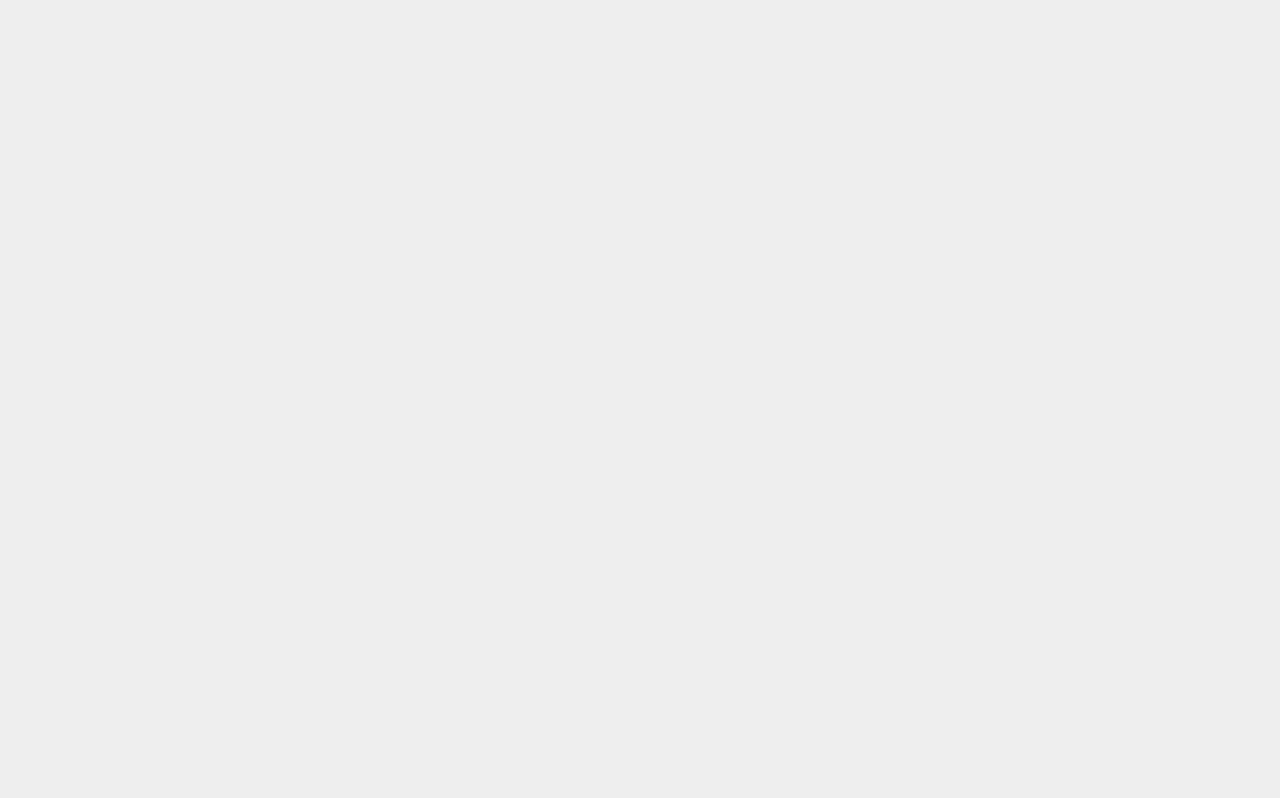
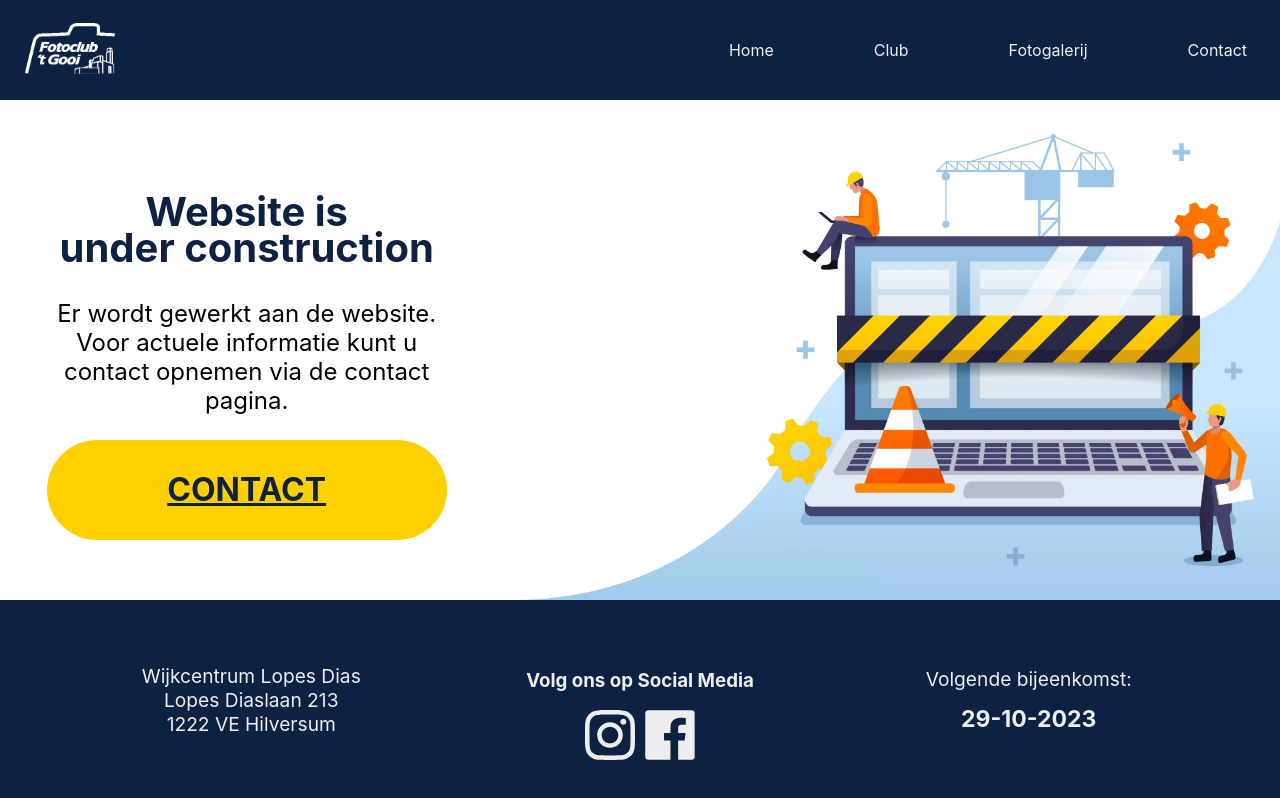
Before and after one commit to J-Segers/fctgooi, a React (Create React App) app: page /info in a window 1280 px wide. Before the commit this address had no page. Built offline with nearby package versions, Linux system fonts and the light colour scheme; the HTML template or start-up script is replaced by a standard one.

Commit message:
header navbar uitgebreid met dropdown voor club

```diff
--- a/src/App.tsx
+++ b/src/App.tsx
@@ -7,10 +7,12 @@ function App() {
   return (
 
     <BrowserRouter>
-
         <Routes>
           <Route path="/" element={<Home />} />
-          <Route path='/club' element={<UnderConstruction />} />
+          <Route path='/info' element={<UnderConstruction />} />
+          <Route path='/kalender' element={<UnderConstruction />} />
+          <Route path='/clubtochten' element={<UnderConstruction />} />
+          <Route path='/evenementen' element={<UnderConstruction />} />
           <Route path='/galerij' element={<UnderConstruction />} />
           <Route path='/contact' element={<UnderConstruction />} />
         </Routes>
--- a/src/components/header/Header.css
+++ b/src/components/header/Header.css
@@ -17,7 +17,7 @@ header {
     align-items: center;
 }
 
-#header-container a {
+#header-container .logo {
     margin-left: 25px;
 }
 
@@ -45,10 +45,6 @@ header {
         align-items: center;
     }
 
-    #header-container a {
-        margin-left: 100px;
-    }
-
     #header-container img {
         width: 90px;
     }
--- a/src/components/header/Header.tsx
+++ b/src/components/header/Header.tsx
@@ -1,20 +1,15 @@
 import React from 'react';
 import "./Header.css";
 import logo from "../../assets/logo.svg";
-import PropTypes from 'prop-types';
 import NavBar from '../navBar/NavBar';
 import { Link } from 'react-router-dom';
-
-Header.propTypes = {
-
-};
 
 function Header() {
 
     return (
         <header>
             <div id="header-container">
-                <Link to={"/"}><img src={logo} alt="" /></Link>
+                <Link to={"/"} className={"logo"}><img src={logo} alt="" /></Link>
                 <NavBar />
             </div>
         </header>
--- a/src/components/navBar/NavBar.css
+++ b/src/components/navBar/NavBar.css
@@ -11,7 +11,7 @@ nav {
     right: 1px;
 }
 
-nav a {
+nav a, nav .title {
     width: 200px;
     height: 50px;
     display: flex;
@@ -24,10 +24,54 @@ nav a {
     position: relative;
 }
 
+nav .title {
+    border-bottom: 1px solid var(--primary-color);
+}
+
 nav a:hover {
     background-color: var(--primary-color);
     color: var(--secundary-color);
     font-weight: bold;
+}
+
+.dropdown-open {
+    width: 200px;
+}
+
+
+
+.title:hover {
+    cursor: pointer;
+}
+
+.dropdown-open a {
+    width: 100%;
+    background-color: var(--primary-color);
+    color: var(--accent-text);
+    border-bottom: 1px solid var(--accent-text);
+}
+
+.dropdown-open a:hover {
+    background-color: var(--secundary-color);
+    color: var(--secundary-text);
+    border-bottom: 1px solid var(--accent-text);
+}
+
+.dropdown-open {
+    width: 198px;
+    height: auto;
+    border: 1px solid var(--secundary-color);
+    background-color: var(--primary-color);
+    z-index: initial;
+}
+
+.dropdown-open a:last-child {
+    border: 0;
+}
+
+.dropdown-closed {
+    display: none;
+    height: 0;
 }
 
 .open {
@@ -116,12 +160,10 @@ nav a:hover {
         flex-direction: row;
         position: unset;
         visibility: visible !important;
-        margin-right: 100px;
     }
 
     nav a {
         width: auto;
-        height: auto;
         background-color: var(--secundary-color);
         border: none;
     }
@@ -132,9 +174,40 @@ nav a:hover {
         font-weight:initial;
     }
 
-    nav a+a {
-        margin-left: 25px;
+    nav > *{
+        margin-left: 100px;
     }
+
+    nav a:first-child {
+        margin: 0;
+    }
+
+    nav .title {
+        width: auto;
+        border: none;
+
+    }
+
+    .dropdown-open{
+        width: 200px;
+        /*left: ;*/
+    }
+
+    .dropdown-open {
+        position: absolute;
+        top: 100px;
+        width: 200px;
+
+        border: 1px solid var(--secundary-color);
+        background-color: var(--primary-color);
+        margin-left: 60px;
+    }
+
+    .dropdown-open a {
+        width: 200px;
+        margin-left: 0;
+    }
+
 
     .burger-btn-open, .burger-btn-closed {
         width: 31px;
--- a/src/components/navBar/NavBar.tsx
+++ b/src/components/navBar/NavBar.tsx
@@ -1,25 +1,38 @@
 import React, { useState } from 'react';
-import PropTypes from 'prop-types';
 import "./NavBar.css";
 import { Link } from 'react-router-dom';
 
-NavBar.propTypes = {
-
-};
-
 function NavBar() {
 
-    const [isOpen, toggleIsOpen] = useState(false);
+    const [isOpen, toggleIsOpen] = useState<boolean>(false);
+    const [dropDown, toggleDropDown] = useState<boolean>(false);
+
+    function openBurger() {
+        if(isOpen) {
+            if(dropDown) {
+                toggleDropDown(false);
+            }
+            toggleIsOpen(false);
+        } else {
+            toggleIsOpen(true);
+        }
+    }
 
     return (
         <div id="nav-container">
             <nav className={isOpen ? "open" : "closed"}>
                 <Link to="/">Home</Link>
-                <Link to="/club" className="drop">Club</Link>
+                <div className="title" onClick={() => toggleDropDown(!dropDown)}>Club</div>
+                <div className={`dropdown-${dropDown ? "open" : "closed"}`}>
+                    <Link to={"/info"} >info</Link>
+                    <Link to={"/kalender"} >kalender</Link>
+                    <Link to={"/clubtochten"} >clubtochten</Link>
+                    <Link to={"/evenementen"} >evenementen</Link>
+                </div>
                 <Link to="/galerij">Fotogalerij</Link>
-                <a href="mailto:info@fctgooi.nl" className="contact">Contact</a>
+                <Link to={"/contact"}>Contact</Link>
             </nav>
-            <div className={isOpen ? "burger-btn-open" : "burger-btn-closed"} onClick={() => toggleIsOpen(!isOpen)}>
+            <div className={isOpen ? "burger-btn-open" : "burger-btn-closed"} onClick={() => openBurger()}>
                 <div className="bar" />
                 <div className="bar" />
                 <div className="bar" />
```
Also changed, not shown: 1 other file (tests, documents, lock files or other folders).
